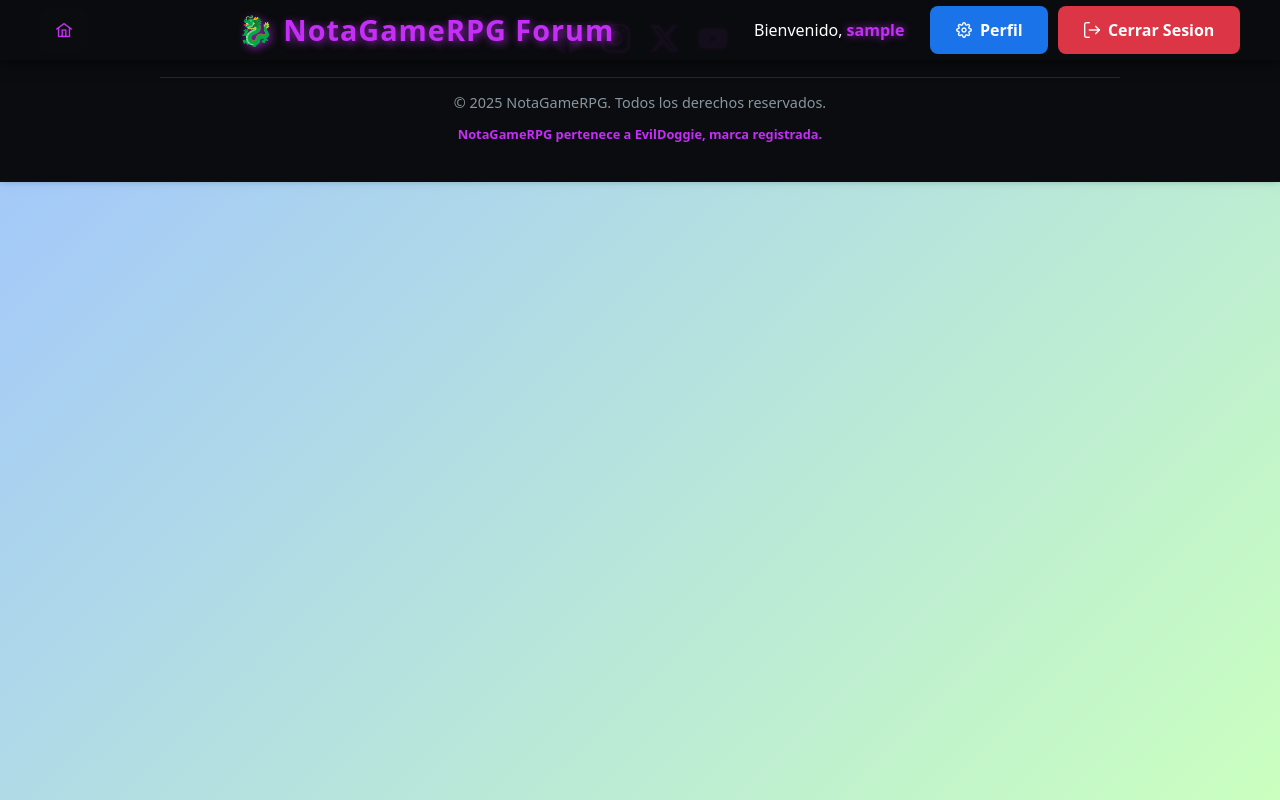
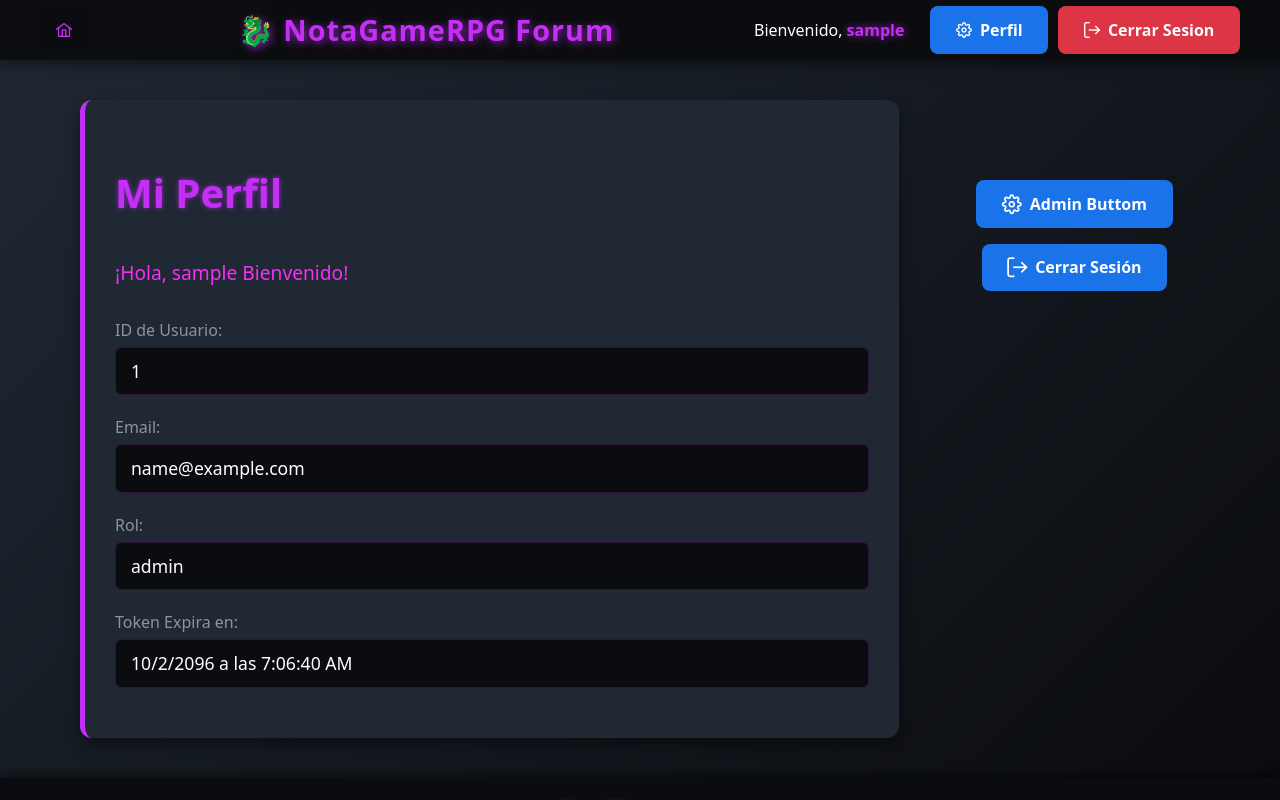
Before and after one commit to fbressan-itec/jsII.efi_final, a React (Vite) app: page /perfil in a window 1280 px wide. Shown: the top 800 px of the page. Built offline with nearby package versions, Linux system fonts and the light colour scheme; sample sign-in values are in the browser's storage.

Commit message:
ProtectedRoute config + perfil (prueba y boton admin) funcional

```diff
--- a/src/App.jsx
+++ b/src/App.jsx
@@ -5,6 +5,8 @@ import LoginForm from "./components/LoginForm";
 import Navbar from "./components/Navbar";
 import Footer from "./components/Footer";
 import Dashboard from "./components/Dashboard";
+import ProtectedRoute from "./components/ProtectedRoute";
+import Profile from "./components/Profile";
 
 export default function App() {
     return (
@@ -15,6 +17,11 @@ export default function App() {
             <Route path="/registrarse" element={<RegisterForm />} />
             <Route path="/logearse" element={<LoginForm />} />
             <Route path="/posts" element={<Dashboard />} />
+
+            {/* Protegidas */}
+            <Route path="/perfil" element={<ProtectedRoute><Profile /></ProtectedRoute>} />
+
+
             </Routes>
             <Footer />
         </>
--- /dev/null
+++ b/src/components/Profile.jsx
@@ -0,0 +1,86 @@
+import { useContext } from 'react';
+import { AuthContext } from '../context/AuthContext';
+import { Button } from 'primereact/button';
+import { useNavigate } from 'react-router-dom';
+import 'primereact/resources/themes/lara-dark-purple/theme.css';
+import 'primeicons/primeicons.css';
+import '../styles/Profile.css';
+
+//---------------------
+// Perfil de Usuario  *****PRUEBA**** de ProtectedRoute y un boton que solo ven rol ADMIN
+//----------------
+
+export default function Profile() {
+    const { user, logout } = useContext(AuthContext);
+    const navigate = useNavigate();
+
+    const handleLogout = () => {
+        logout();
+        navigate('/');
+    };
+
+    const isAdmin = user?.role === 'admin';
+
+    return (
+        <div className='profile-page-container'>
+
+            <div className='profile-content-wrapper'>
+
+                {/* parte izquierda, datos de usuario */}
+                <div className='profile-details-column'>
+                    <h2>Mi Perfil</h2>
+
+                    <p className='welcome-message'>
+                        ¡Hola, {user?.username} Bienvenido!
+                    </p>
+
+                    <div className='profile-field'>
+                        <label>ID de Usuario:</label>
+                        <p>{user?.id}</p>
+                    </div>
+
+                    <div className='profile-field'>
+                        <label>Email:</label>
+                        <p>{user?.email}</p>
+                    </div>
+
+                    <div className='profile-field'>
+                        <label>Rol:</label>
+                        <p>{user?.role}</p>
+                    </div>
+
+                    <div className='profile-field'>
+                        <label>Token Expira en:</label>
+                        <p>
+                            {new Date(user?.exp * 1000).toLocaleDateString()} a las {new Date(user?.exp * 1000).toLocaleTimeString()}
+                        </p>
+                    </div>
+                </div>
+
+                {/* parte derecha botones, BOTON ADMIN PRUEBA*/}
+                <div className='profile-actions-column'>
+
+                    {/* boton admin */}
+                    {isAdmin && (
+                        <Button
+                            label="Admin Buttom"
+                            icon="pi pi-cog"
+                            className='p-button-warning p-button-lg logout-button'
+                            // *********************** RUTA VACÍA ****************
+                            onClick={() => {}}
+                            style={{ marginBottom: '1rem' }}
+                        />
+                    )}
+
+                    <Button
+                        label="Cerrar Sesión"
+                        icon="pi pi-sign-out"
+                        className='p-button-danger p-button-lg logout-button'
+                        onClick={handleLogout}
+                    />
+                </div>
+
+            </div>
+        </div>
+    );
+}
--- /dev/null
+++ b/src/components/ProtectedRoute.jsx
@@ -0,0 +1,17 @@
+import { useAuth } from "../context/AuthContext";
+import { Navigate } from "react-router-dom";
+
+export default function ProtectedRoute({ children }) {
+  const { user, loading } = useAuth();
+
+  //mensaje de carga
+  if (loading) {
+    return (
+      <div>
+        Cargando...
+      </div>
+    );
+  }
+  // Rediccion si falla el auth
+  return user ? children : <Navigate to="/logearse" replace />;
+}
--- a/src/context/AuthContext.jsx
+++ b/src/context/AuthContext.jsx
@@ -1,4 +1,4 @@
-import React, { createContext, useEffect, useState } from 'react'
+import React, { createContext, useEffect, useState, useContext } from 'react'
 import { jwtDecode } from 'jwt-decode'
 import { toast } from 'react-toastify'
 
@@ -6,9 +6,14 @@ const BASE_API_URL = 'http://localhost:5000'; //defino la url en variable, si ha
 
 export const AuthContext = createContext()
 
+export const useAuth = () => {
+    return useContext(AuthContext);
+}
+
 export const AuthProvider = ({ children }) => {
     const [user, setUser] = useState(null)
     const [token, setToken] = useState(null)
+    const [loading, setLoading] = useState(true)
 
     // token con tiempo limitado
     useEffect(() => {
@@ -27,6 +32,7 @@ export const AuthProvider = ({ children }) => {
                 localStorage.removeItem("token")
             }
         }
+        setLoading(false)
     }, [])
 
     // login para conectar con la api
@@ -90,7 +96,7 @@ export const AuthProvider = ({ children }) => {
 
 
     return (
-        <AuthContext.Provider value={{ user, token, login, logout, isAuthenticated: !!token }}>
+        <AuthContext.Provider value={{ user, token, login, logout, isAuthenticated: !!token, loading }}>
             {children}
         </AuthContext.Provider>
     )
--- /dev/null
+++ b/src/styles/Profile.css
@@ -0,0 +1,86 @@
+.profile-page-container {
+    display: flex;
+    min-height: calc(100vh - 60px);
+    padding-top: 60px;
+    width: 100%;
+    background: linear-gradient(135deg, #1f2833 0%, #0b0c0f 100%);
+    color: #c5c6c7;
+}
+
+.profile-content-wrapper {
+    display: flex;
+    width: 100%;
+    max-width: 1200px;
+    margin: 40px auto;
+    padding: 0 40px;
+    align-items: flex-start;
+    gap: 50px;
+}
+
+.profile-details-column {
+    flex: 3;
+    background-color: #1f2833;
+    padding: 30px;
+    border-radius: 12px;
+    box-shadow: 0 8px 15px rgba(0, 0, 0, 0.4);
+    border-left: 5px solid #c52ef7;
+}
+
+.profile-details-column h2 {
+    font-size: 2.5rem;
+    color: #c52ef7;
+    margin-bottom: 25px;
+    text-shadow: 0 0 5px #c52ef7b3;
+    border-bottom: 1px solid #1f2833;
+    padding-bottom: 10px;
+}
+
+.welcome-message {
+    color: #f72ef7;
+    font-size: 1.2rem;
+    font-weight: 500;
+    margin-bottom: 30px;
+}
+
+.profile-field {
+    margin-bottom: 20px;
+}
+
+.profile-field label {
+    display: block;
+    font-size: 1rem;
+    font-weight: 500;
+    color: #89969f;
+    margin-bottom: 5px;
+}
+
+.profile-field p {
+    background-color: #0b0c0f;
+    color: #ffffff;
+    padding: 10px 15px;
+    border-radius: 6px;
+    border: 1px solid #c52ef733;
+    font-size: 1.1rem;
+    word-break: break-word;
+    margin: 0;
+}
+
+.profile-actions-column {
+    flex: 1;
+    display: flex;
+    flex-direction: column;
+    align-items: center;
+    padding-top: 80px;
+}
+
+.logout-btn {
+    background-color: #dc3545 !important;
+    border-color: #dc3545 !important;
+    color: white !important;
+}
+
+.logout-btn:hover{
+    background-color: #dc3545 !important;
+    border-color: #e71b2f !important;
+    color: white !important;
+}
```
Lines whose indentation alone changed are shown as unchanged.
